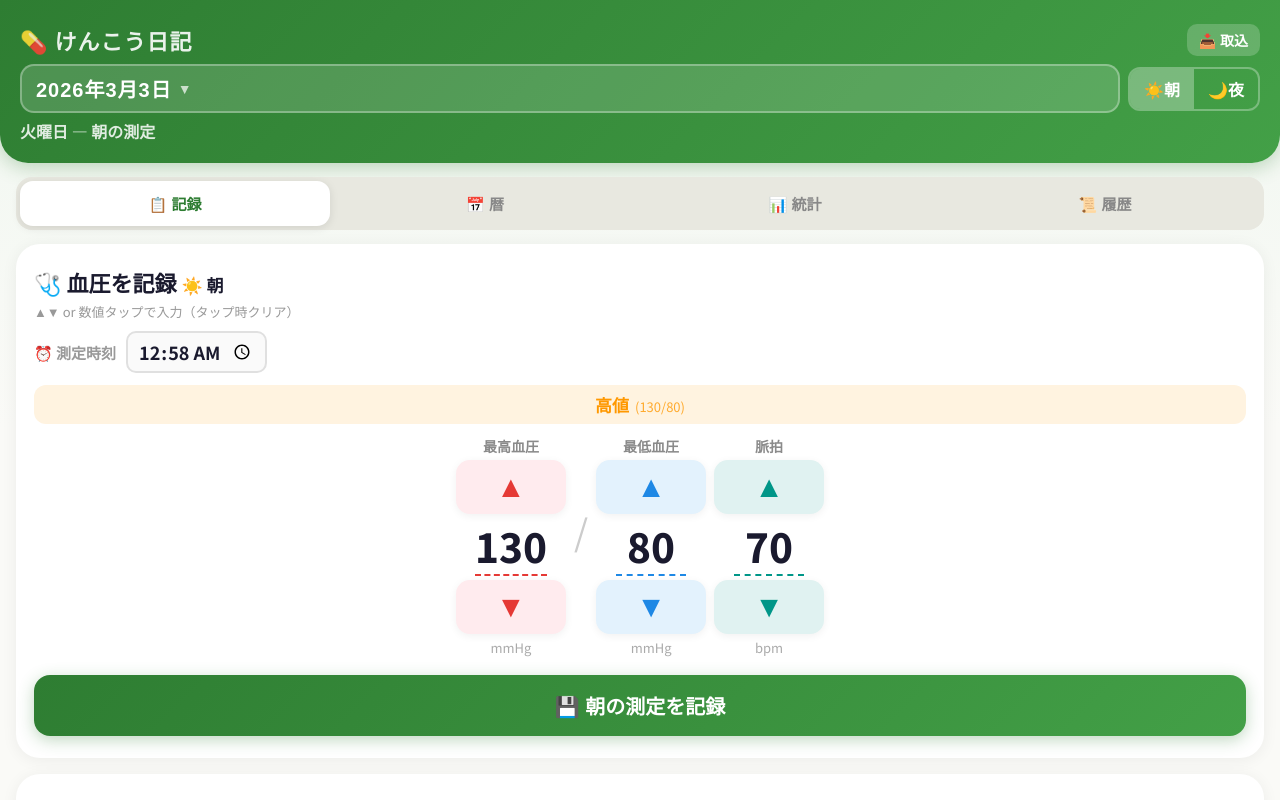
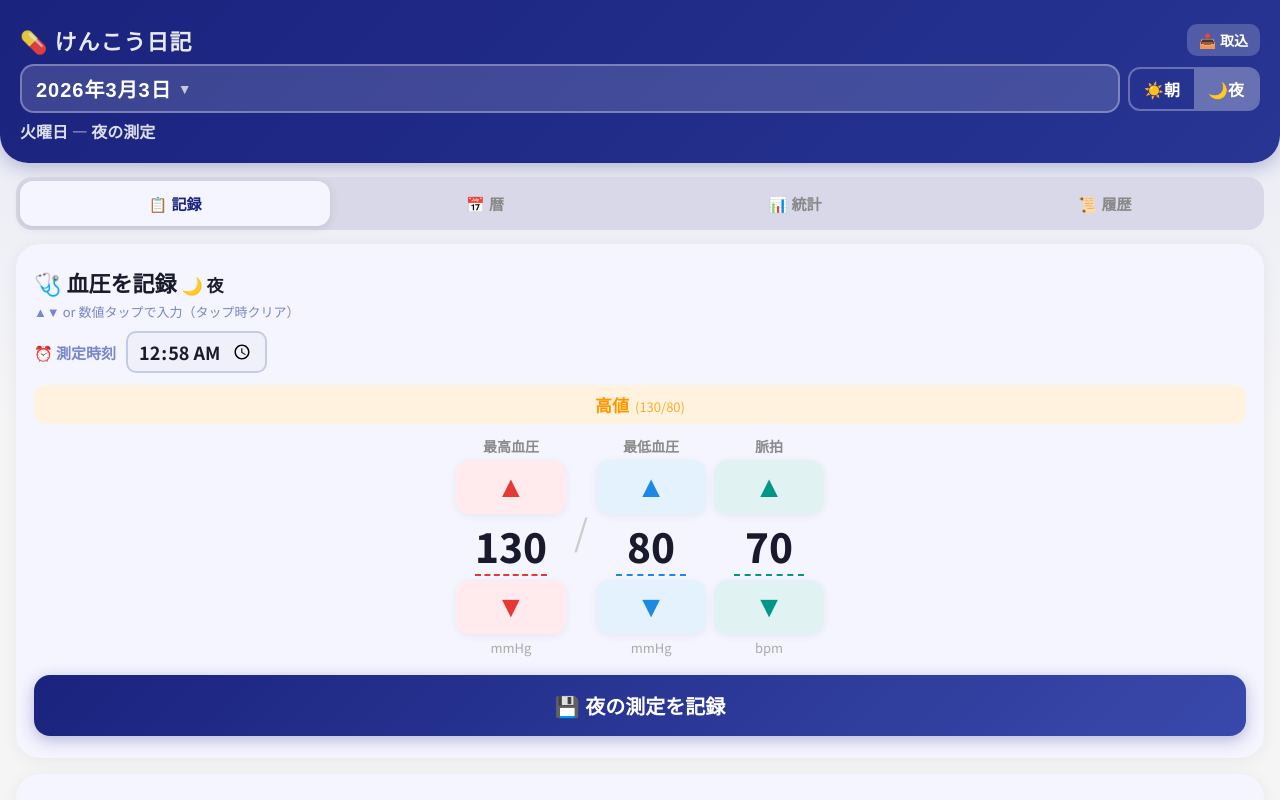
Before and after one commit to nannooyabun/health-tracker, a React (Vite) app: page / in a window 1280 px wide. Shown: the top 800 px of the page. Built offline with nearby package versions, Linux system fonts and the light colour scheme.

Commit message:
Update App.jsx

```diff
--- a/src/App.jsx
+++ b/src/App.jsx
@@ -311,7 +311,7 @@ export default function HealthTracker() {
   useEffect(()=>{
     const ld=loadData(); const d=ld||defState(); let mg=false;
     Object.keys(d.records).forEach(dt=>{const r=d.records[dt];if(r.bp&&!r.am&&!r.pm){r.am={...r.bp};delete r.bp;mg=true;}});
-    setData(d); if(mg) saveData(d); ldRec(d,todayStr(),"am"); setLoading(false);
+    setData(d); if(mg) saveData(d); const autoSlot = (() => { const h = new Date().getHours(); return (h >= 4 && h < 16) ? "am" : "pm"; })(); setSlot(autoSlot); ldRec(d, todayStr(), autoSlot); setLoading(false);
   },[]);
 
   const ldRec=(d,dt,sl)=>{const r=d.records[dt],bp=r?.[sl]; if(bp){sSys(bp.systolic);sDia(bp.diastolic);sPls(bp.pulse||70);sMTime(bp.time||nowTime());}else{sSys(130);sDia(80);sPls(70);sMTime(nowTime());} sMemo(r?.memo||"");};
@@ -396,7 +396,14 @@ export default function HealthTracker() {
             <div style={{ fontSize:13,color:T.sT,marginBottom:10 }}>▲▼ or 数値タップで入力（タップ時クリア）</div>
             <div style={{ display:"flex",alignItems:"center",gap:10,marginBottom:12 }}>
               <span style={{ fontSize:15,fontWeight:600,color:T.sT }}>⏰ 測定時刻</span>
-              <input type="time" value={mTime} onChange={e=>sMTime(e.target.value)} style={{ fontSize:18,fontWeight:700,padding:"5px 10px",borderRadius:10,border:`2px solid ${T.bC}`,outline:"none",background:T.iBg,fontFamily:"'Noto Sans JP',sans-serif",color:T.cTx }}/>
+              <input type="time" value={mTime} onChange={e=>sMTime(e.target.value)} onBlur={e=>{
+                const v=e.target.value; if(!v)return;
+                const h=parseInt(v.split(":")[0]);
+                const shouldBe=(h>=4&&h<16)?"am":"pm";
+                if(shouldBe!==slot){
+                  const msg=shouldBe==="am"?"朝モードに切り替えますか？":"夜モードに切り替えますか？";
+                  if(window.confirm(`⏰ 時刻が${v}です。${msg}`)) swSlot(shouldBe);
+              } }} style value={mTime} onChange={e=>sMTime(e.target.value)} style={{ fontSize:18,fontWeight:700,padding:"5px 10px",borderRadius:10,border:`2px solid ${T.bC}`,outline:"none",background:T.iBg,fontFamily:"'Noto Sans JP',sans-serif",color:T.cTx }}/>
             </div>
             <div style={{ textAlign:"center",marginBottom:12,padding:"7px 12px",borderRadius:12,background:lv.bg }}>
               <span style={{ fontSize:17,fontWeight:800,color:lv.color }}>{lv.text}</span>
```
